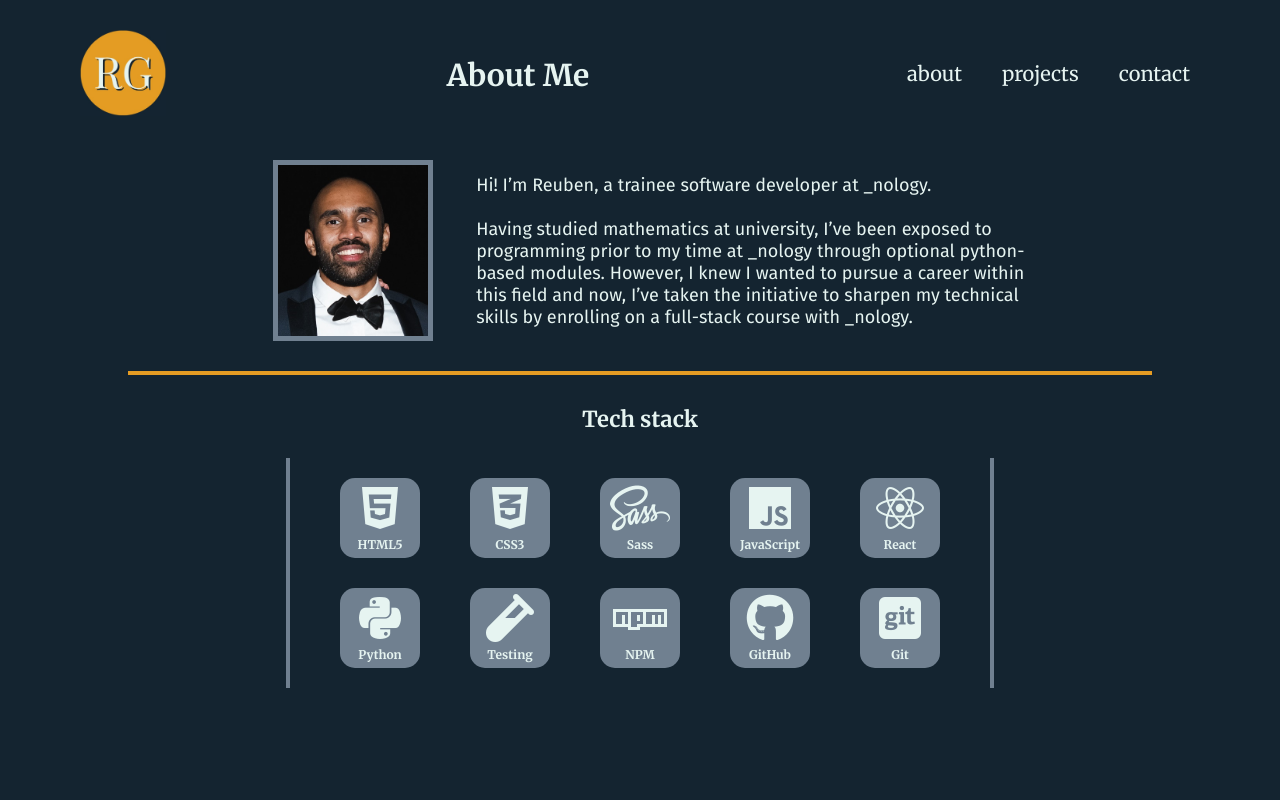
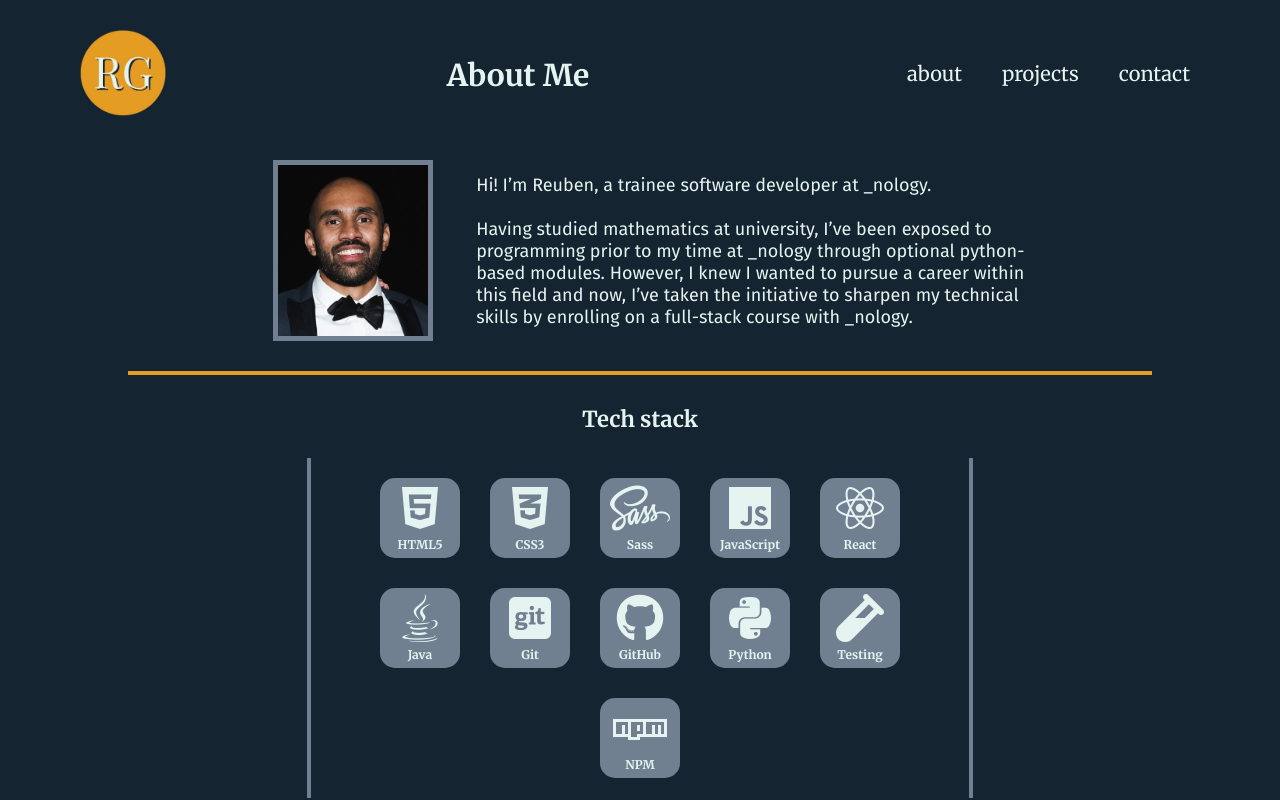
Before and after one commit to r7george/portfolio, a plain HTML site: page about.html in a window 1280 px wide. Drawn offline with Linux system fonts and the light colour scheme.

Commit message:
tech-stack updating

```diff
--- a/about.html
+++ b/about.html
@@ -60,16 +60,24 @@
           <h4 class="skills__display-header">HTML5</h4>
         </div>
         <div class="skills__display-item">
+          <i class="fab fa-css3-alt fa-3x"></i>
+          <h4 class="skills__display-header">CSS3</h4>
+        </div>
+        <div class="skills__display-item">
+          <i class="fab fa-sass fa-3x"></i>
+          <h4 class="skills__display-header">Sass</h4>
+        </div>
+        <div class="skills__display-item">
           <i class="fab fa-js fa-3x"></i>
           <h4 class="skills__display-header">JavaScript</h4>
         </div>
         <div class="skills__display-item">
-          <i class="fab fa-css3-alt fa-3x"></i>
-          <h4 class="skills__display-header">CSS3</h4>
+          <i class="fab fa-react fa-3x"></i>
+          <h4 class="skills__display-header">React</h4>
         </div>
         <div class="skills__display-item">
-          <i class="fab fa-python fa-3x"></i>
-          <h4 class="skills__display-header">Python</h4>
+          <i class="fab fa-java fa-3x"></i>
+          <h4 class="skills__display-header">Java</h4>
         </div>
         <div class="skills__display-item">
           <i class="fab fa-git-square fa-3x"></i>
@@ -80,12 +88,8 @@
           <h4 class="skills__display-header">GitHub</h4>
         </div>
         <div class="skills__display-item">
-          <i class="fab fa-sass fa-3x"></i>
-          <h4 class="skills__display-header">Sass</h4>
-        </div>
-        <div class="skills__display-item">
-          <i class="fab fa-react fa-3x"></i>
-          <h4 class="skills__display-header">React</h4>
+          <i class="fab fa-python fa-3x"></i>
+          <h4 class="skills__display-header">Python</h4>
         </div>
         <div class="skills__display-item">
           <i class="fas fa-vial fa-3x"></i>
@@ -95,6 +99,7 @@
           <i class="fab fa-npm fa-3x"></i>
           <h4 class="skills__display-header">NPM</h4>
         </div>
+
       </div>
     </div>
   </main>
--- a/assets/styles/pages/_about.scss
+++ b/assets/styles/pages/_about.scss
@@ -58,16 +58,17 @@
     }
 
     &__display {
-      display: grid;
-      grid-template-areas: "html js"
-                           "css sass"
-                           "react python"
-                           "testing npm"
-                           "git github";
-      gap: 15px;
       padding: 25px;
       border-left: 4px solid $quaternary-color;
       border-right: 4px solid $quaternary-color;
+
+      display: flex;
+      justify-content: center;
+      gap: 15px;
+      flex-wrap: wrap;
+      width: 80%;
+      margin-left: auto;
+      margin-right: auto;
 
 
       &-item {
@@ -92,38 +93,6 @@
       &-item:hover {
         background-color: $tertiary-color;
       }
-
-      &-item:first-child {
-        grid-area: html;
-      }
-      &-item:nth-child(2) {
-        grid-area: js;
-      }
-      &-item:nth-child(3) {
-        grid-area: css;
-      }
-      &-item:nth-child(4) {
-        grid-area: python;
-      }
-      &-item:nth-child(5) {
-        grid-area: git;
-      }
-      &-item:nth-child(6) {
-        grid-area: github;
-      }
-      &-item:nth-child(7) {
-        grid-area: sass;
-      }
-      &-item:nth-child(8) {
-        grid-area: react;
-      }
-      &-item:nth-child(9) {
-        grid-area: testing;
-      }
-      &-item:nth-child(10) {
-        grid-area: npm;
-      }
-
     }
   }
 
@@ -178,10 +147,9 @@
       }
 
       &__display {
-        display: grid;
-        grid-template-areas: "html css sass js react"
-                            "python testing npm github git";
-        gap: 30px 50px;
+        display: flex;
+        width: 65%;
+        gap: 30px;
         padding: 20px 50px;
       }
     }
```
Also changed, not shown: assets/styles/styles.css.
